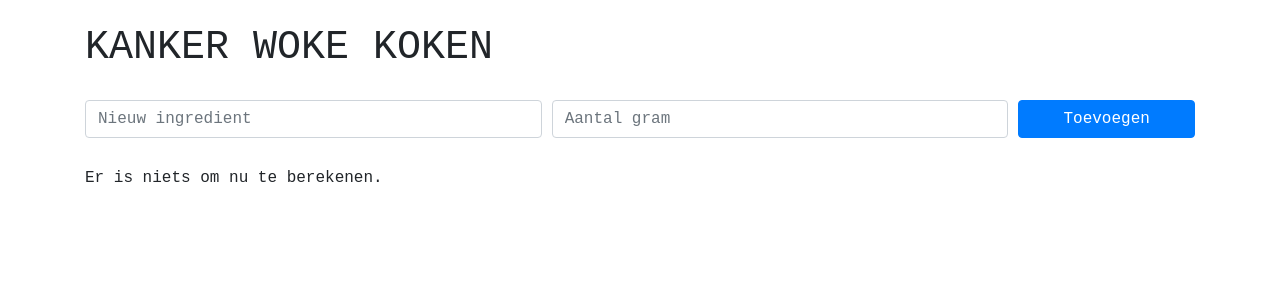
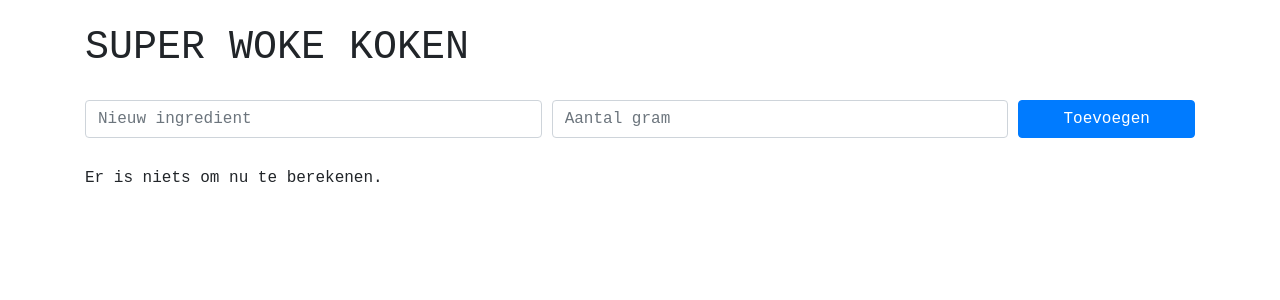
Before and after one commit to Folkert94/co2_score, a Flask app: page / in a window 1280 px wide. Shown: the top 300 px of the page. Run offline with Flask 2, Linux system fonts and the light colour scheme; data that the repository does not hold is empty; some libraries are stand-ins or nearby versions.

Commit message:
namechange

```diff
--- a/templates/base.html
+++ b/templates/base.html
@@ -8,9 +8,9 @@
   <link rel="stylesheet" href="https://stackpath.bootstrapcdn.com/bootstrap/4.3.1/css/bootstrap.min.css" integrity="sha384-ggOyR0iXCbMQv3Xipma34MD+dH/1fQ784/j6cY/iJTQUOhcWr7x9JvoRxT2MZw1T" crossorigin="anonymous">
   <link rel="stylesheet" href="{{ url_for('static', filename='css/main.css') }}">
   {% if title %}
-  <title>{{ title }} - Kanker Woke Koken</title>
+  <title>{{ title }} - Super Woke Koken</title>
   {% else %}
-  <title>Welkom bij Kanker Woke Koken</title>
+  <title>Welkom bij Super Woke Koken</title>
   {% endif %}
 </head>
 
--- a/templates/index.html
+++ b/templates/index.html
@@ -2,7 +2,7 @@
 
 {% block content %}
 <div class="container">
-  <h1 class="my-4">KANKER WOKE KOKEN</h1>
+  <h1 class="my-4">SUPER WOKE KOKEN</h1>
   {% if message %}
         <p>{{ message }}</p>
     {% endif %}
```
